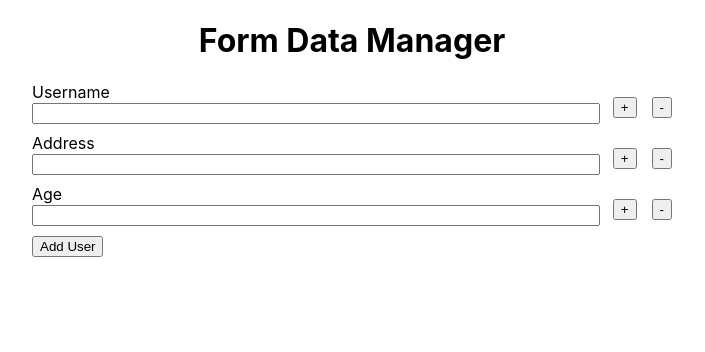
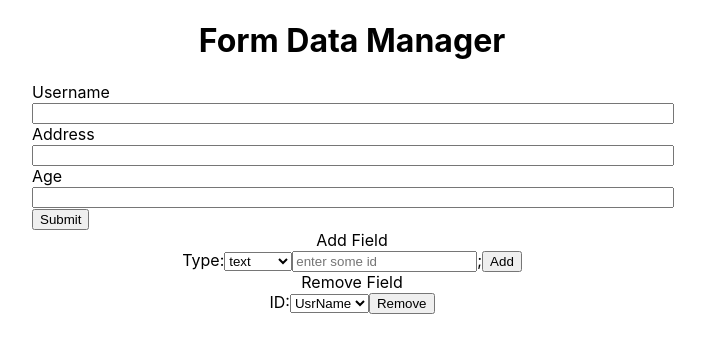
Before and after one commit to GlebHelg/react-complete-guide, a React (Create React App) app in the folder 8 - Complete Project/MyImplementation/user-counter/: page / in a window 1280 px wide. Shown: the top 352 px of the page, without its empty margins (288-993 px from the left). Built offline with nearby package versions, Linux system fonts and the light colour scheme.

Commit message:
8 - myImplementation - further extend add and remove form field functionality

```diff
--- a/8 - Complete Project/MyImplementation/user-counter/src/components/FormDataRenderer/FormDataRenderer.css
+++ b/8 - Complete Project/MyImplementation/user-counter/src/components/FormDataRenderer/FormDataRenderer.css
@@ -13,6 +13,7 @@
 .form-data-wrapper{
     border: 3px solid #999999;
     display: block;
+    width: 100%
 }
 
 .remove-me-btn{
--- a/8 - Complete Project/MyImplementation/user-counter/src/components/FormDataRenderer/FormDataRenderer.jsx
+++ b/8 - Complete Project/MyImplementation/user-counter/src/components/FormDataRenderer/FormDataRenderer.jsx
@@ -10,12 +10,12 @@ const FormDataRenderer = (props) => {
     }
 
     const renderData = props.formData.map((formObject,idx) =>
-        <div className="form-data-and-btn-wrapper">
+        <div className="form-data-and-btn-wrapper"  key={idx+"main"}>
             {idx}
             <div className="form-data-wrapper" >
-                {formObject.map(formField => {
+                {formObject.map((formField, idx) => {
                     return (
-                        <div className="renderFormRow">
+                        <div className="renderFormRow" key={idx}>
                             <p className="renderFormCol">{formField.id}</p>
                             <p className="renderFormCol">{formField.val}</p>
                         </div>
--- /dev/null
+++ b/8 - Complete Project/MyImplementation/user-counter/src/components/InputForm/AddFormElement/AddFormElement.jsx
@@ -0,0 +1,25 @@
+import {useState} from 'react';
+
+const addFormFieldElement = (e) => {
+    console.log("addFormFieldElement e:", e);
+}
+
+const AddFormElement = () => {
+
+
+    return (
+        <form
+            onSubmit={(e) => addFormFieldElement(e)}>
+            <div>Add Field</div>
+            <label htmlFor="addFormInputType">Type:</label>
+            <select id="addFormInputType">
+                <option>text</option>
+                <option>number</option>
+            </select>
+            <input id="someid" type="text" placeholder='enter some id '/>;
+            <input type="submit" value="Add"/>
+        </form>
+    );
+}
+
+export default AddFormElement;
--- a/8 - Complete Project/MyImplementation/user-counter/src/components/InputForm/InputField/InputField.css
+++ b/8 - Complete Project/MyImplementation/user-counter/src/components/InputForm/InputField/InputField.css
@@ -7,9 +7,7 @@
     text-align: left;
     width: inherit;
 }
-.remove-input-field-btn{
-    margin: 15px 0 15px 15px;
-}
+
 
 .input-field-div-submitBtn{
     text-align: left;
@@ -18,5 +16,5 @@
 
 }
 .input-field{
-    width: 99%;
+    width: 99%
 }
--- a/8 - Complete Project/MyImplementation/user-counter/src/components/InputForm/InputField/InputField.jsx
+++ b/8 - Complete Project/MyImplementation/user-counter/src/components/InputForm/InputField/InputField.jsx
@@ -6,19 +6,15 @@ const InputField = (props) => {
                               id={props.id}
                               htmlFor={props.id}>{props.label}</label>;
 
-    const inputField = <input className="input-field"
+    const inputField = <input className={'input-field'+(!props.end ? '' : '-submitBtn')}
                               type={props.type}
                               id={props.id}
                               value={props.value}/>;
 
     return (
-        <div className="input-field-and-btn-wrapper">
-            <div className={'input-field-div'+(!props.end ? '' : '-submitBtn')}>
-                {inputLabel}{!props.end ? <br /> : null}
-                {inputField}{!props.end ? <br /> : null}
-            </div>
-            {!props.end ? <button className="remove-input-field-btn">+</button> : null}
-            {!props.end ? <button className="remove-input-field-btn">-</button> : null}
+        <div className={'input-field-div'+(!props.end ? '' : '-submitBtn')}>
+            {inputLabel}{!props.end ? <br /> : null}
+            {inputField}{!props.end ? <br /> : null}
         </div>
     );
 }
--- a/8 - Complete Project/MyImplementation/user-counter/src/components/InputForm/InputForm.css
+++ b/8 - Complete Project/MyImplementation/user-counter/src/components/InputForm/InputForm.css
@@ -6,3 +6,7 @@
 .input-form{
     width: 50vw;
 }
+
+.add-field-btn{
+    width: 20%;
+}
--- a/8 - Complete Project/MyImplementation/user-counter/src/components/InputForm/InputForm.jsx
+++ b/8 - Complete Project/MyImplementation/user-counter/src/components/InputForm/InputForm.jsx
@@ -1,7 +1,12 @@
+import {useState} from 'react';
+import './InputForm.css';
 import InputField from './InputField/InputField';
-import './InputForm.css';
+import AddFormElement from './AddFormElement/AddFormElement';
+import RemoveFormElement from './RemoveFormElement/RemoveFormElement';
+
 
 const GenerateHtmlFromInputList = (inputFieldsList) => {
+    console.log('inputFieldsList: ', inputFieldsList);
     return inputFieldsList.map((o, idx) => <InputField
                                                     type={o.inputType}
                                                     label={o.inputLabel}
@@ -28,12 +33,12 @@ const addFormElementsToParentState = (e, userList, setUserList) => {
     e.preventDefault();
 
     const formValues = collectFormValues(e);
+    console.log('addFormElementsToParentState: ', formValues);
     setUserList([...userList, formValues]);
 };
 
-const inputFormRowList = () => {
-
-    const inputFields = [
+const InputForm = (props) => {
+    let [formFields, setFormFields] = useState([
                                         {
                                             inputType: "text",
                                             inputLabel: "Username",
@@ -50,16 +55,16 @@ const inputFormRowList = () => {
                                         },
                                         {
                                             inputType: "submit",
-            inputId: "addUser",
-            inputValue: "Add User"
+                                            inputId: "submit",
+                                            inputValue: "Submit"
                                         }
-    ];
-    return inputFields;
-};
+                                    ]);
 
-const InputForm = (props) => {
     console.log(props);
-    const inputFieldsListJsx = GenerateHtmlFromInputList(inputFormRowList());
+    const inputFieldsListJsx = GenerateHtmlFromInputList(formFields);
+
+
+
 
     return (
         <div className="input-form-div" >
@@ -68,6 +73,10 @@ const InputForm = (props) => {
                 onSubmit={(e) => addFormElementsToParentState(e, props.parentUserList, props.parentSetUserList)}>
                 {inputFieldsListJsx}
             </form>
+            <AddFormElement formFields={formFields}
+                            setFormFields={setFormFields}/>
+            <RemoveFormElement formFields={formFields}
+                               setFormFields={setFormFields}/>
         </div>
     );
 }
--- /dev/null
+++ b/8 - Complete Project/MyImplementation/user-counter/src/components/InputForm/RemoveFormElement/RemoveFormElement.jsx
@@ -0,0 +1,23 @@
+
+const removeFormFieldElement = (e) => {
+    console.log("removeFormFieldElement e:", e);
+}
+
+const RemoveFormElement = (props) => {
+    return (
+        <form
+                onSubmit={(e) => removeFormFieldElement(e)}>
+                <div>Remove Field</div>
+                <div>
+                    <label htmlFor="InputFieldId">ID:</label>
+                    <select id="InputFieldId">
+                        {props.formFields.map((field, idx) => {
+                            return <option key={idx}>{field.inputId}</option>;
+                        })}
+                    </select>
+                <input type="submit" value="Remove"/>
+                </div>
+            </form>
+    );
+}
+export default RemoveFormElement;
```
Lines whose indentation alone changed are shown as unchanged.
